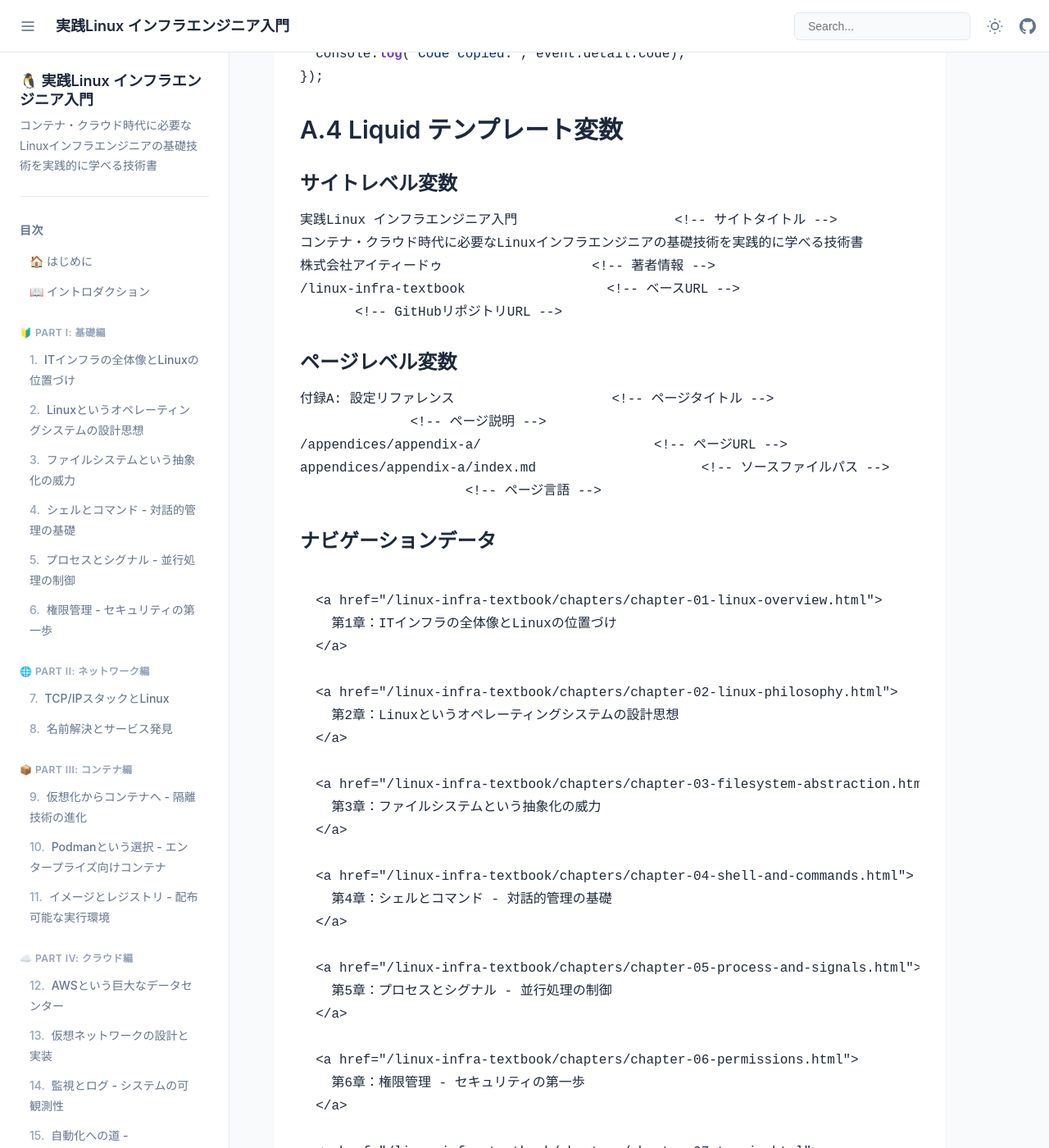
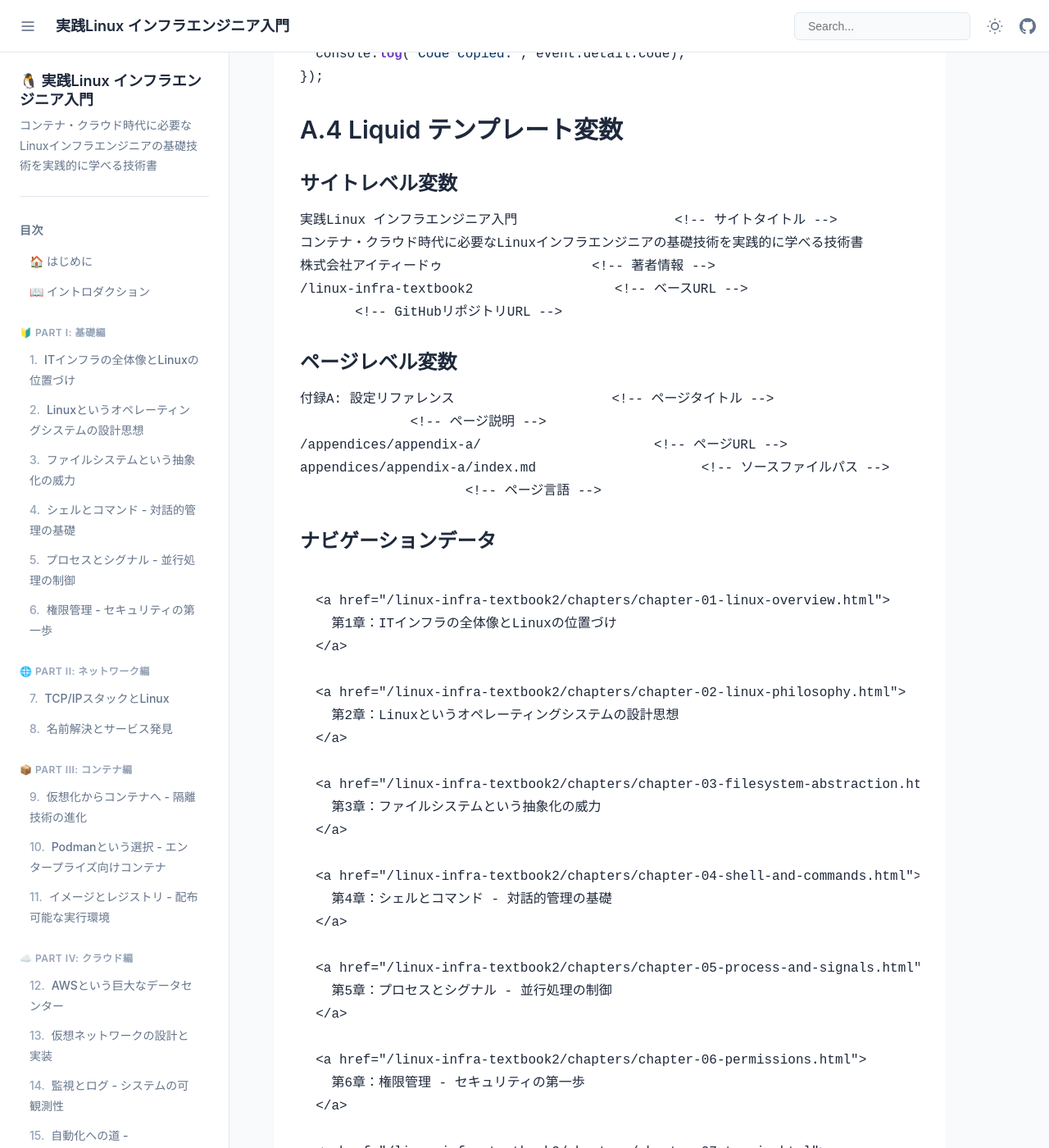
Before and after one commit to itdojp/linux-infra-textbook2, a Jekyll site: the page built from docs/appendices/appendix-a/index.md, in a window 1280 px wide and 1400 px high, scrolled down 5582 px. Shown: the whole window at 82% size. Built offline with Jekyll 4.4.1, drawn with Linux system fonts in a browser that asks for light colours; some of the changed text lies outside the part shown.

Commit message:
Fix Jekyll baseurl and repository settings
Jekyll設定の修正:
- baseurl: /linux-infra-textbook → /linux-infra-textbook2
- repository: linux-infra-textbook → linux-infra-textbook2
- 正しいGitHub Pagesのベースパスに修正
- SVG図表とサイトナビゲーションが正常に動作するよう修正

🤖 Generated with [Claude Code](https://claude.ai/code)

Co-Authored-By: Claude <noreply@anthropic.com>

```diff
--- a/docs/_config.yml
+++ b/docs/_config.yml
@@ -3,8 +3,8 @@ description: "コンテナ・クラウド時代に必要なLinuxインフラエ
 author: "株式会社アイティードゥ"
 lang: "ja"
 url: "https://itdojp.github.io"
-baseurl: "/linux-infra-textbook"
-repository: "https://github.com/itdojp/linux-infra-textbook"
+baseurl: "/linux-infra-textbook2"
+repository: "https://github.com/itdojp/linux-infra-textbook2"
 
 # Jekyll設定
 markdown: kramdown
```
